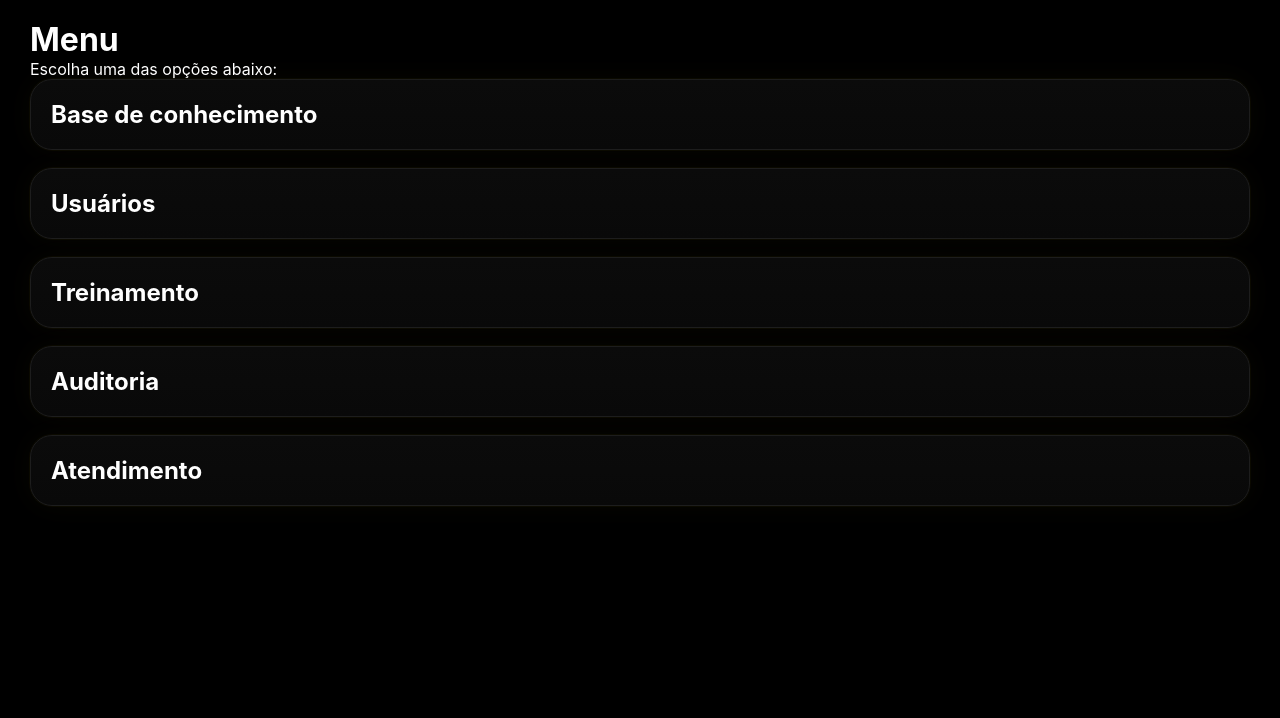
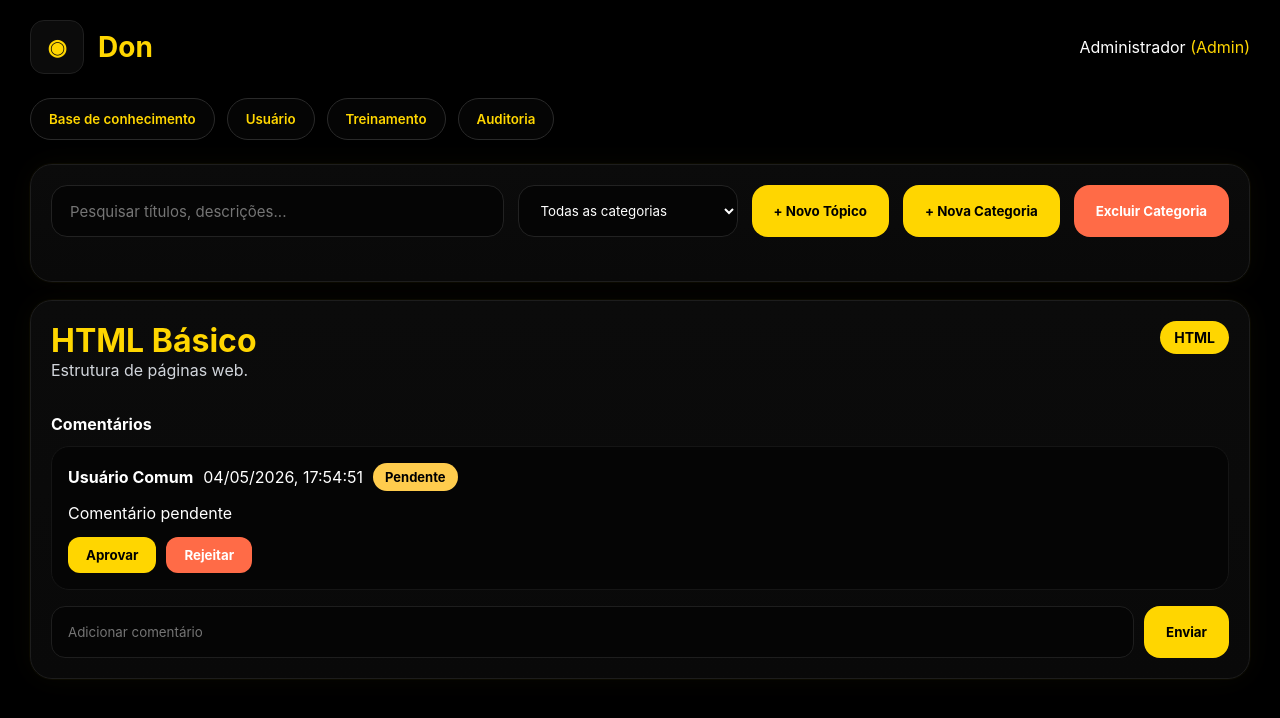
Before and after one commit to Wertco-Bombas/Wertco, a Next.js app: page /dashboard in a window 1280 px wide. Shown: the top 718 px of the page. Built offline with nearby package versions, Linux system fonts and the light colour scheme.

Commit message:
Update dashboard.js

```diff
--- a/pages/dashboard.js
+++ b/pages/dashboard.js
@@ -1,34 +1,119 @@
-import Layout from "../components/Layout";
+import Layout from '../components/Layout'
 
 export default function Dashboard() {
+
   return (
     <Layout>
-      <div className="menu-container">
-        <h1>Menu</h1>
-        <p>Escolha uma das opções abaixo:</p>
 
-        <section className="menu-options">
-          <div className="card" onClick={() => (window.location.href = "/base")}>
-            <h2>Base de conhecimento</h2>
+      <div className="topbar">
+
+        <div className="logo">
+          <div className="logoBox">◉</div>
+          <div className="logoText">Don</div>
+        </div>
+
+        <div>
+          Administrador <span style={{color:'#ffd600'}}>(Admin)</span>
+        </div>
+
+      </div>
+
+      <div className="nav">
+        <button className="navBtn">Base de conhecimento</button>
+        <button className="navBtn">Usuário</button>
+        <button className="navBtn">Treinamento</button>
+        <button className="navBtn">Auditoria</button>
+      </div>
+
+      <div className="card">
+
+        <div className="searchBar">
+
+          <input
+            className="input"
+            placeholder="Pesquisar títulos, descrições..."
+          />
+
+          <select className="select">
+            <option>Todas as categorias</option>
+          </select>
+
+          <button className="btn btnYellow">
+            + Novo Tópico
+          </button>
+
+          <button className="btn btnYellow">
+            + Nova Categoria
+          </button>
+
+          <button className="btn btnDanger">
+            Excluir Categoria
+          </button>
+
+        </div>
+
+      </div>
+
+      <div className="card">
+
+        <div className="topicHeader">
+
+          <div>
+            <h1 className="topicTitle">HTML Básico</h1>
+            <p className="description">
+              Estrutura de páginas web.
+            </p>
           </div>
 
-          <div className="card" onClick={() => (window.location.href = "/usuario")}>
-            <h2>Usuários</h2>
+          <div className="badge">
+            HTML
           </div>
 
-          <div className="card" onClick={() => (window.location.href = "/treinamento")}>
-            <h2>Treinamento</h2>
+        </div>
+
+        <div className="sectionTitle">
+          Comentários
+        </div>
+
+        <div className="comment">
+
+          <div className="commentTop">
+            <span className="user">Usuário Comum</span>
+            <span>04/05/2026, 17:54:51</span>
+            <span className="pending">Pendente</span>
           </div>
 
-          <div className="card" onClick={() => (window.location.href = "/auditoria")}>
-            <h2>Auditoria</h2>
+          <div className="commentText">
+            Comentário pendente
           </div>
 
-          <div className="card" onClick={() => (window.location.href = "/atendimento")}>
-            <h2>Atendimento</h2>
+          <div className="actions">
+            <button className="smallBtn approve">
+              Aprovar
+            </button>
+
+            <button className="smallBtn reject">
+              Rejeitar
+            </button>
           </div>
-        </section>
+
+        </div>
+
+        <div className="commentForm">
+
+          <input
+            className="commentInput"
+            placeholder="Adicionar comentário"
+          />
+
+          <button className="btn btnYellow">
+            Enviar
+          </button>
+
+        </div>
+
       </div>
+
     </Layout>
-  );
+  )
 }
```
